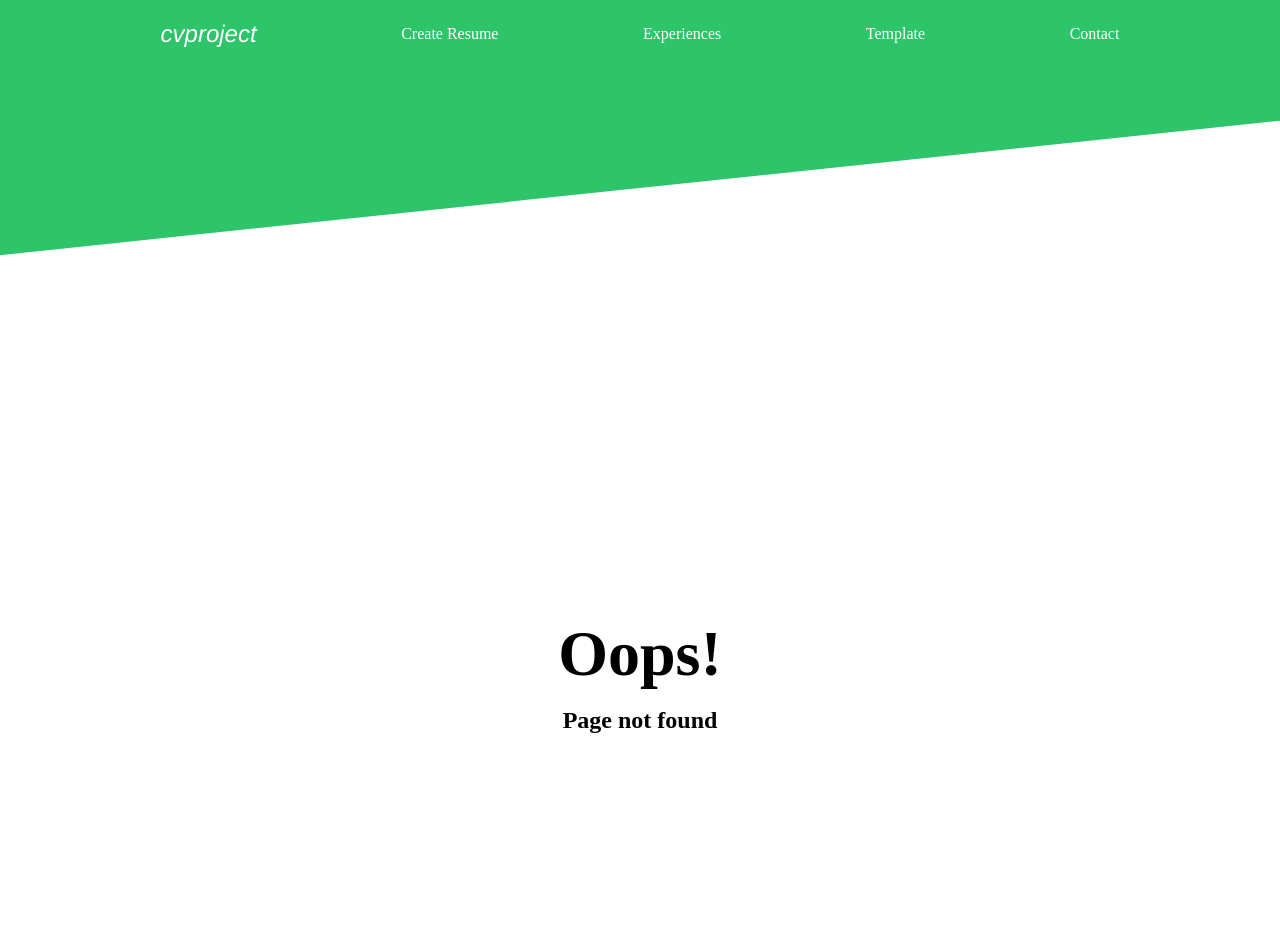
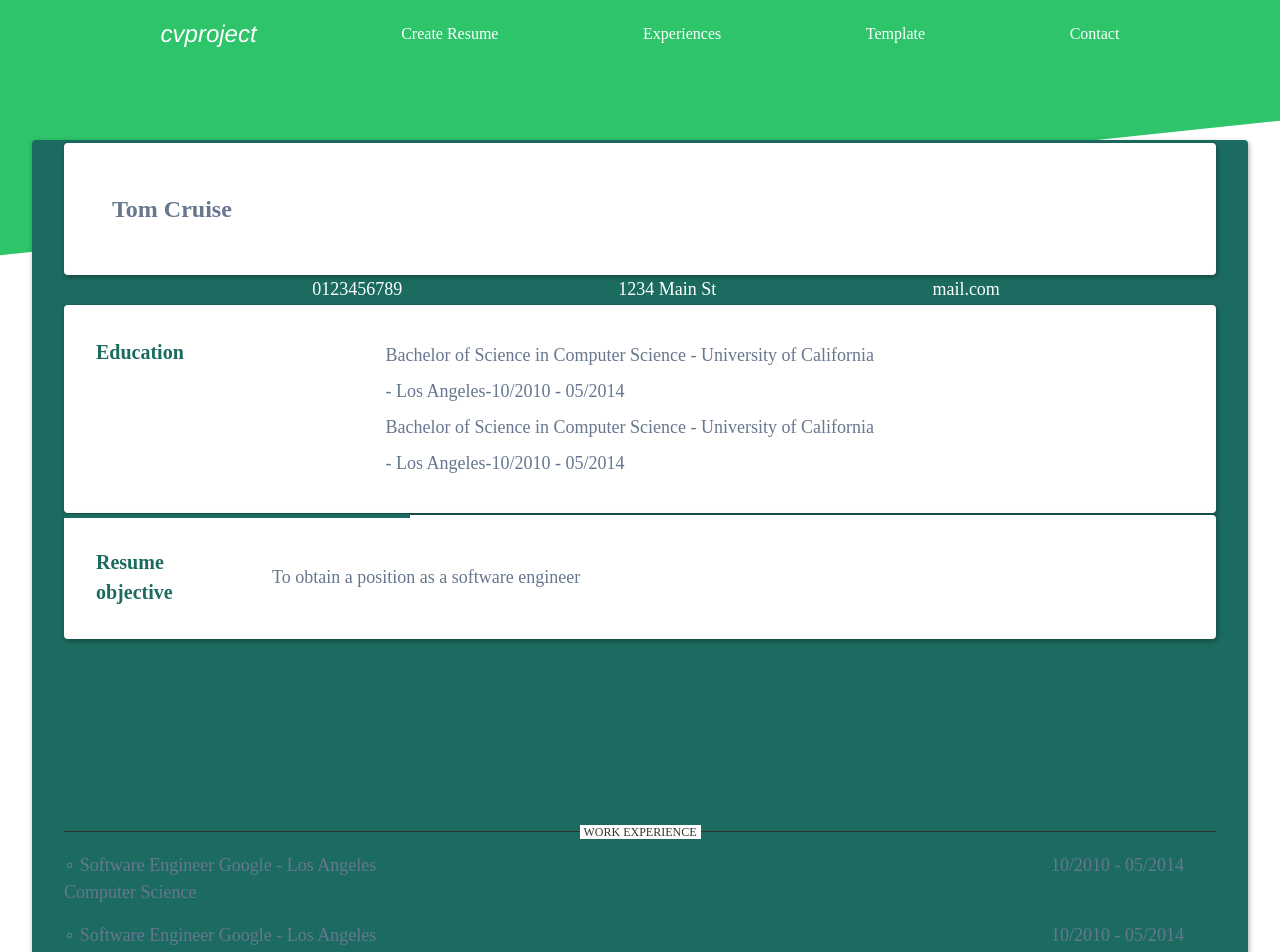
Before and after one commit to chucoyos/CV-application, a React (Vite) app: page /santiago in a window 1280 px wide. Before the commit this address had no page. Shown: the top 952 px of the page. Built offline with nearby package versions, Linux system fonts and the light colour scheme.

Commit message:
Add resume objective card

```diff
--- a/src/App.css
+++ b/src/App.css
@@ -555,6 +555,65 @@ p {
 	box-sizing: border-box;
 	background-color: #fff;
 }
+/* Santiago template */
+.santiago {
+	background-color: #1c6b60;
+}
+.santiago .address {
+	color: #fff;
+}
+.flexGroup {
+	position: relative;
+	top: -100px;
+	display: flex;
+	justify-content: space-evenly;
+	margin-left: 32px;
+}
+
+.santiago .card {
+	width: 100%;
+}
+.santiago .list {
+	gap: 8px;
+}
+#name {
+	position: relative;
+	top: -85px;
+}
+#education {
+	position: relative;
+	top: -130px;
+	display: flex;
+}
+.cardTitle {
+	font-weight: bolder;
+	font-size: 20px;
+	color: #1c6b60;
+	margin-right: 64px;
+	width: 20%;
+}
+
+.details {
+	line-height: 2;
+	width: 68%;
+	align-self: center;
+}
+.decoLine {
+	position: absolute;
+	background-color: #1c6b60;
+	width: 30%;
+	height: 4px;
+	top: -1px;
+	left: 0;
+}
+#objectiveDiv {
+	position: relative;
+	top: -160px;
+}
+.duo {
+	display: flex;
+	justify-content: space-between;
+}
 
 /* media queries */
 @media print {
--- a/src/Router.jsx
+++ b/src/Router.jsx
@@ -6,71 +6,72 @@ import GeneralDetails from './components/GeneralDetails'
 import Experiences from './components/Experiences'
 import Template from './components/Template'
 import Oslo from './components/Oslo'
+import Santiago from './components/Santiago'
 import { useState } from 'react'
 
 function Router() {
 	const [generalInfo, setGeneralInfo] = useState({
-		// name: 'Tom',
-		// last: 'Cruise',
-		// email: 'mail.com',
-		// phone: '0123456789',
-		// address: '1234 Main St',
-		// zip: '12345',
-		// city: 'Los Angeles',
+		name: 'Tom',
+		last: 'Cruise',
+		email: 'mail.com',
+		phone: '0123456789',
+		address: '1234 Main St',
+		zip: '12345',
+		city: 'Los Angeles',
 	})
 	const [education, setEducation] = useState([
-		// {
-		// 	degree: 'Bachelor of Science',
-		// 	city: 'Los Angeles',
-		// 	school: 'University of California',
-		// 	startDate: '10/2010',
-		// 	endDate: '05/2014',
-		// 	description: 'Computer Science',
-		// 	id: 1,
-		// },
-		// {
-		// 	degree: 'Bachelor of Science',
-		// 	city: 'Los Angeles',
-		// 	school: 'University of California',
-		// 	startDate: '10/2010',
-		// 	endDate: '05/2014',
-		// 	description: 'Computer Science',
-		// 	id: 2,
-		// },
+		{
+			degree: 'Bachelor of Science',
+			city: 'Los Angeles',
+			school: 'University of California',
+			startDate: '10/2010',
+			endDate: '05/2014',
+			description: 'Computer Science',
+			id: 1,
+		},
+		{
+			degree: 'Bachelor of Science',
+			city: 'Los Angeles',
+			school: 'University of California',
+			startDate: '10/2010',
+			endDate: '05/2014',
+			description: 'Computer Science',
+			id: 2,
+		},
 	])
 	const [workExperience, setWorkExperience] = useState([
-		// {
-		// 	jobTitle: 'Software Engineer',
-		// 	companyCity: 'Los Angeles',
-		// 	company: 'Google',
-		// 	workStartDate: '10/2010',
-		// 	workEndDate: '05/2014',
-		// 	workDescription: 'Computer Science',
-		// },
-		// {
-		// 	jobTitle: 'Software Engineer',
-		// 	companyCity: 'Los Angeles',
-		// 	company: 'Google',
-		// 	workStartDate: '10/2010',
-		// 	workEndDate: '05/2014',
-		// 	workDescription: 'Computer Science',
-		// },
+		{
+			jobTitle: 'Software Engineer',
+			companyCity: 'Los Angeles',
+			company: 'Google',
+			workStartDate: '10/2010',
+			workEndDate: '05/2014',
+			workDescription: 'Computer Science',
+		},
+		{
+			jobTitle: 'Software Engineer',
+			companyCity: 'Los Angeles',
+			company: 'Google',
+			workStartDate: '10/2010',
+			workEndDate: '05/2014',
+			workDescription: 'Computer Science',
+		},
 	])
 	const [interests, setInterests] = useState([
-		// { interest: 'Soccer', id: 1 },
-		// { interest: 'Basketball', id: 2 },
+		{ interest: 'Soccer', id: 1 },
+		{ interest: 'Basketball', id: 2 },
 	])
 	const [interest, setInterest] = useState('')
 	const [resumeObjective, setResumeObjective] = useState({
-		// objective: 'To obtain a position as a software engineer',
+		objective: 'To obtain a position as a software engineer',
 	})
 	const [skills, setSkills] = useState([
-		// { skill: 'React', level: 'expert', id: 1 },
-		// { skill: 'JavaScript', level: 'beginner', id: 2 },
+		{ skill: 'React', level: 'expert', id: 1 },
+		{ skill: 'JavaScript', level: 'beginner', id: 2 },
 	])
 	const [languages, setLanguages] = useState([
-		// { language: 'English', level: 'expert', id: 1 },
-		// { language: 'Spanish', level: 'beginner', id: 2 },
+		{ language: 'English', level: 'expert', id: 1 },
+		{ language: 'Spanish', level: 'beginner', id: 2 },
 	])
 	const router = createBrowserRouter([
 		{
@@ -141,6 +142,20 @@ function Router() {
 					),
 				},
 				{
+					path: '/santiago',
+					element: (
+						<Santiago
+							generalInfo={generalInfo}
+							education={education}
+							workExperience={workExperience}
+							interests={interests}
+							resumeObjective={resumeObjective}
+							skills={skills}
+							languages={languages}
+						/>
+					),
+				},
+				{
 					path: '*',
 					element: <ErrorPage />,
 				},
--- a/src/components/Santiago.jsx
+++ b/src/components/Santiago.jsx
@@ -1,8 +1,121 @@
-function Santiago() {
+import { Link, useLocation } from 'react-router-dom'
+function Santiago(props) {
 	return (
-		<div className='template'>
-			<h1>Santiago</h1>
-		</div>
+		<>
+			{location.pathname === '/santiago' && (
+				<div className='header'>
+					<button
+						className='downloadBtn'
+						onClick={() => window.print()}
+					>
+						Download PDF
+					</button>
+				</div>
+			)}
+			<div
+				className='template tooltip santiago'
+				id='oslo'
+			>
+				<Link to='/santiago'>
+					<span className='tooltipText'>Select template</span>
+					<div
+						className='card'
+						id='name'
+					>
+						<h3 className='name'>
+							{props.generalInfo.name} {props.generalInfo.last}
+						</h3>
+					</div>
+					<div className='flexGroup'>
+						<p className='address'>{props.generalInfo.phone}</p>
+						<p className='address'>{props.generalInfo.address}</p>
+						<p className='address'>{props.generalInfo.email}</p>
+					</div>
+					{/* Education */}
+					<div
+						className='card list'
+						id='education'
+					>
+						<p className='cardTitle'>Education</p>
+						<div className='list'>
+							{props.education.map((edu) => (
+								<div
+									key={edu.id}
+									className='duo'
+								>
+									<p className='details'>
+										{edu.degree} in {edu.description} - {edu.school} -{' '}
+										{edu.city}-{edu.startDate} - {edu.endDate}
+									</p>
+								</div>
+							))}
+						</div>
+					</div>
+
+					{/* Resume objective */}
+					<div
+						className='card list'
+						id='objectiveDiv'
+					>
+						<div
+							className='decoLine'
+							id='objectiveLine'
+						></div>
+						<div className='list duo'>
+							<p className='cardTitle'>Resume objective</p>
+							<p className='details'>{props.resumeObjective.objective}</p>
+						</div>
+					</div>
+
+					{/* Work experience */}
+					<hr className='workExperienceHr' />
+					{props.workExperience.map((work) => (
+						<>
+							<div
+								key={work.id}
+								className='col-2'
+							>
+								<p>
+									∘ {work.jobTitle} {work.company} - {work.companyCity}
+								</p>
+								<p>
+									{work.workStartDate} - {work.workEndDate}
+								</p>
+							</div>
+							<p>{work.workDescription}</p>
+						</>
+					))}
+					{/* end resume */}
+					<hr className='skillsHr' />
+					{props.skills.map((skill) => (
+						<div
+							key={skill.id}
+							className='col-2'
+						>
+							<p>∘ {skill.skill}</p>
+							<p>{skill.level}</p>
+						</div>
+					))}
+					<hr className='languagesHr' />
+					{props.languages.map((language) => (
+						<div
+							key={language.id}
+							className='col-2'
+						>
+							<p>∘ {language.language}</p>
+							<p>{language.level}</p>
+						</div>
+					))}
+					<hr className='interestsHr' />
+					{props.interests.map((interest) => (
+						<div key={interest.id}>
+							<p>∘ {interest.interest}</p>
+						</div>
+					))}
+					<span className='tooltipText'>Select template</span>
+				</Link>
+			</div>
+		</>
 	)
 }
 export default Santiago
--- a/src/components/Template.jsx
+++ b/src/components/Template.jsx
@@ -13,7 +13,7 @@ function Template(props) {
 				skills={props.skills}
 				languages={props.languages}
 			/>
-			<Oslo
+			<Santiago
 				generalInfo={props.generalInfo}
 				education={props.education}
 				workExperience={props.workExperience}
```
